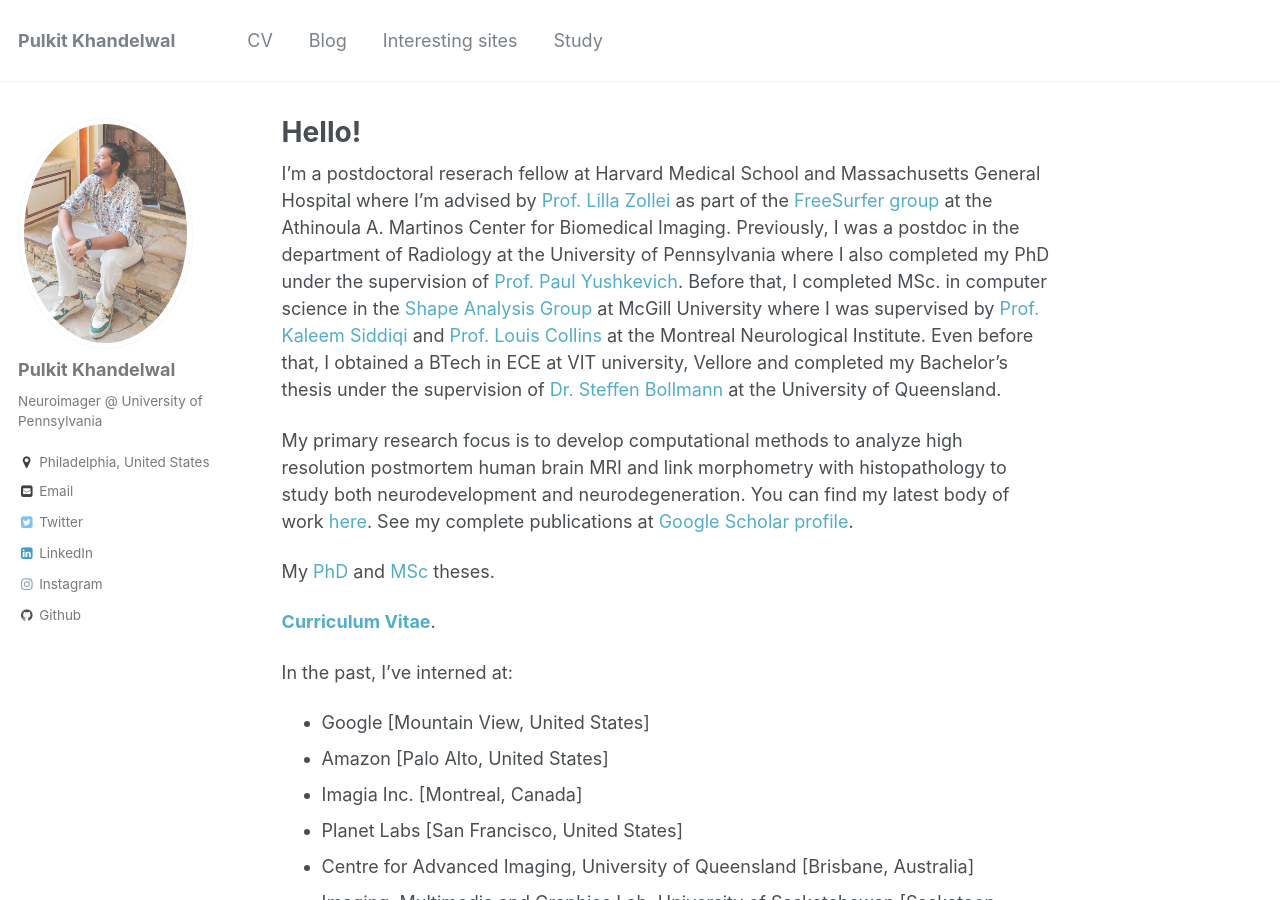
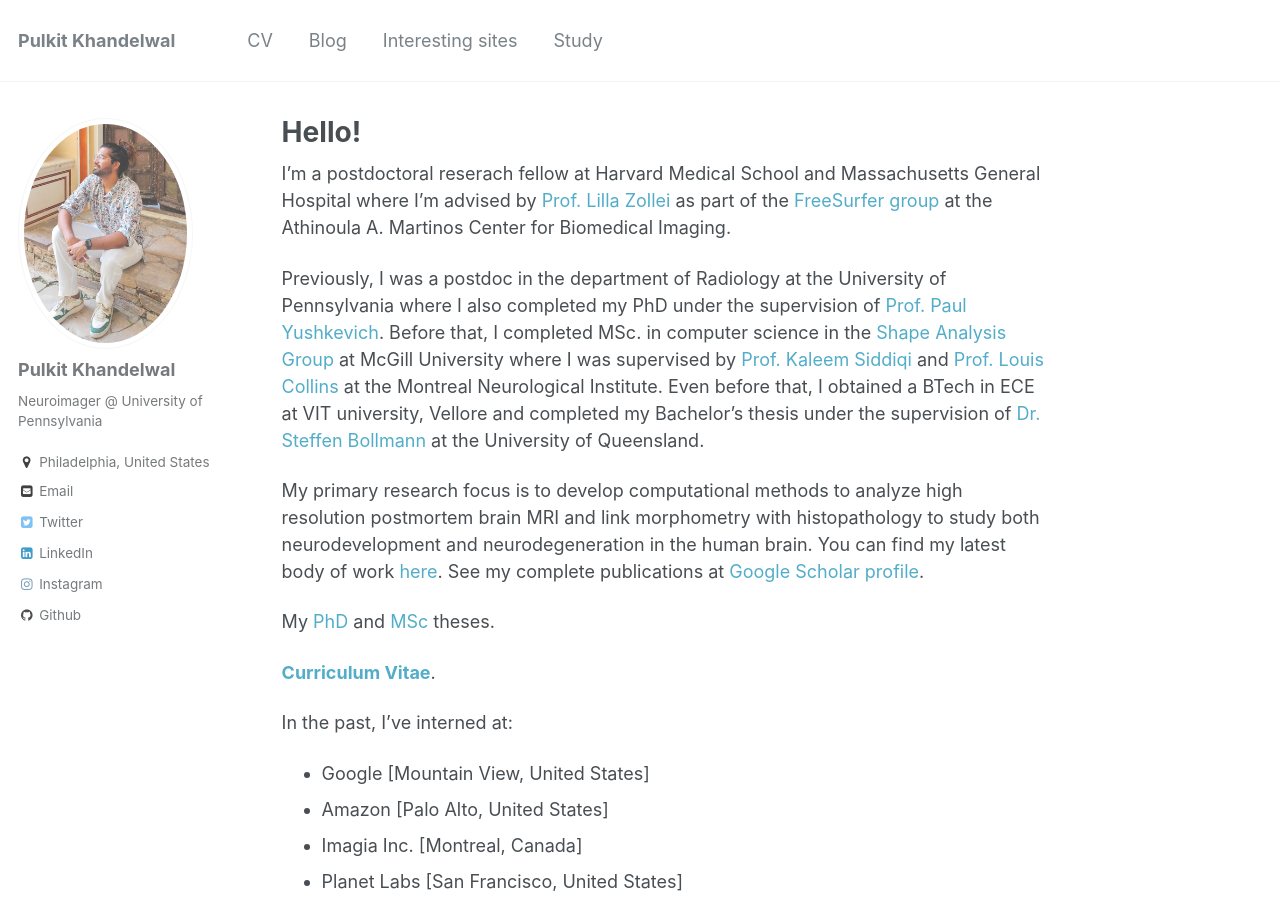
Before and after one commit to Pulkit-Khandelwal/pulkit-khandelwal.github.io, a Jekyll site: the page built from _pages/about.md, in a window 1280 px wide and 900 px high. Built offline with Jekyll 4.4.1, drawn with Linux system fonts in a browser that asks for light colours.

Commit message:
Revise content in about.md for clarity and detail
Updated the about page to refine research focus and academic history.

```diff
--- a/_pages/about.md
+++ b/_pages/about.md
@@ -8,9 +8,11 @@ redirect_from:
   - /about.html
 ---
 
-I'm a postdoctoral reserach fellow at Harvard Medical School and Massachusetts General Hospital where I'm advised by [Prof. Lilla Zollei](https://lillazollei.github.io/) as part of the [FreeSurfer group](https://lcn.martinos.org/) at the Athinoula A. Martinos Center for Biomedical Imaging. Previously, I was a postdoc in the department of Radiology at the University of Pennsylvania where I also completed my PhD under the supervision of [Prof. Paul Yushkevich](https://www.med.upenn.edu/apps/faculty/index.php/g275/p2693923). Before that, I completed MSc. in computer science in the [Shape Analysis Group](http://www.cim.mcgill.ca/~shape/) at McGill University where I was supervised by [Prof. Kaleem Siddiqi](http://www.cim.mcgill.ca/~siddiqi/) and [Prof. Louis Collins](http://nist.mni.mcgill.ca/) at the Montreal Neurological Institute. Even before that, I obtained a BTech in ECE at VIT university, Vellore and completed my Bachelor's thesis under the supervision of [Dr. Steffen Bollmann](https://about.uq.edu.au/experts/11402) at the University of Queensland.
+I'm a postdoctoral reserach fellow at Harvard Medical School and Massachusetts General Hospital where I'm advised by [Prof. Lilla Zollei](https://lillazollei.github.io/) as part of the [FreeSurfer group](https://lcn.martinos.org/) at the Athinoula A. Martinos Center for Biomedical Imaging.
 
-My primary research focus is to develop computational methods to analyze high resolution postmortem human brain MRI and link morphometry with histopathology to study both neurodevelopment and neurodegeneration. You can find my latest body of work [here](https://pulkit-khandelwal.github.io/exvivo-brain-upenn/). See my complete publications at [Google Scholar profile](https://scholar.google.com/citations?hl=en&user=6BOwPcoAAAAJ&view_op=list_works&sortby=pubdate).
+Previously, I was a postdoc in the department of Radiology at the University of Pennsylvania where I also completed my PhD under the supervision of [Prof. Paul Yushkevich](https://www.med.upenn.edu/apps/faculty/index.php/g275/p2693923). Before that, I completed MSc. in computer science in the [Shape Analysis Group](http://www.cim.mcgill.ca/~shape/) at McGill University where I was supervised by [Prof. Kaleem Siddiqi](http://www.cim.mcgill.ca/~siddiqi/) and [Prof. Louis Collins](http://nist.mni.mcgill.ca/) at the Montreal Neurological Institute. Even before that, I obtained a BTech in ECE at VIT university, Vellore and completed my Bachelor's thesis under the supervision of [Dr. Steffen Bollmann](https://about.uq.edu.au/experts/11402) at the University of Queensland.
+
+My primary research focus is to develop computational methods to analyze high resolution postmortem brain MRI and link morphometry with histopathology to study both neurodevelopment and neurodegeneration in the human brain. You can find my latest body of work [here](https://pulkit-khandelwal.github.io/exvivo-brain-upenn/). See my complete publications at [Google Scholar profile](https://scholar.google.com/citations?hl=en&user=6BOwPcoAAAAJ&view_op=list_works&sortby=pubdate).
 
 My [PhD](https://www.proquest.com/docview/3217902703?sourcetype=Dissertations%20&%20Theses) and [MSc](https://escholarship.mcgill.ca/concern/theses/4b29bb21t) theses.
 
```
